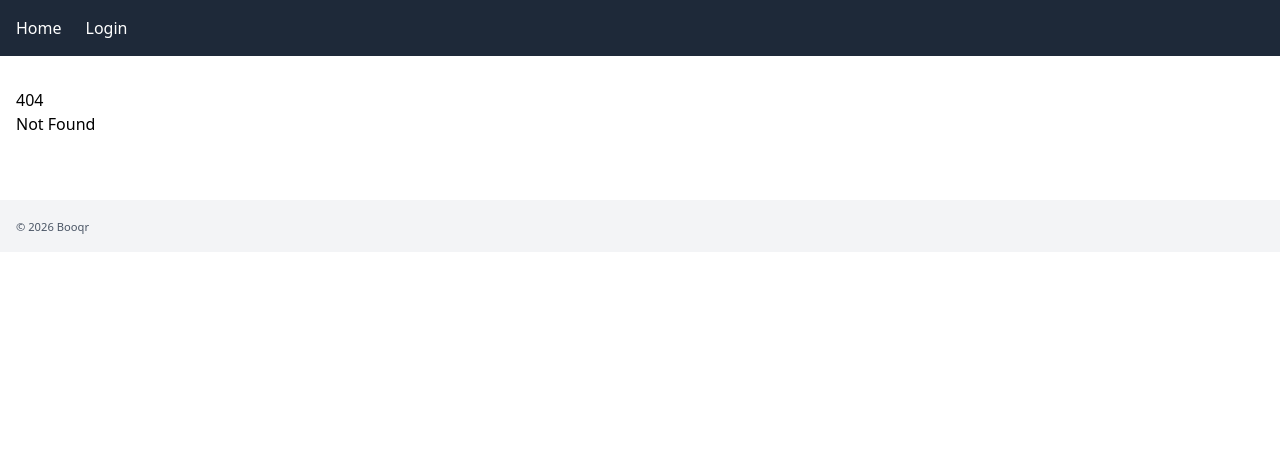
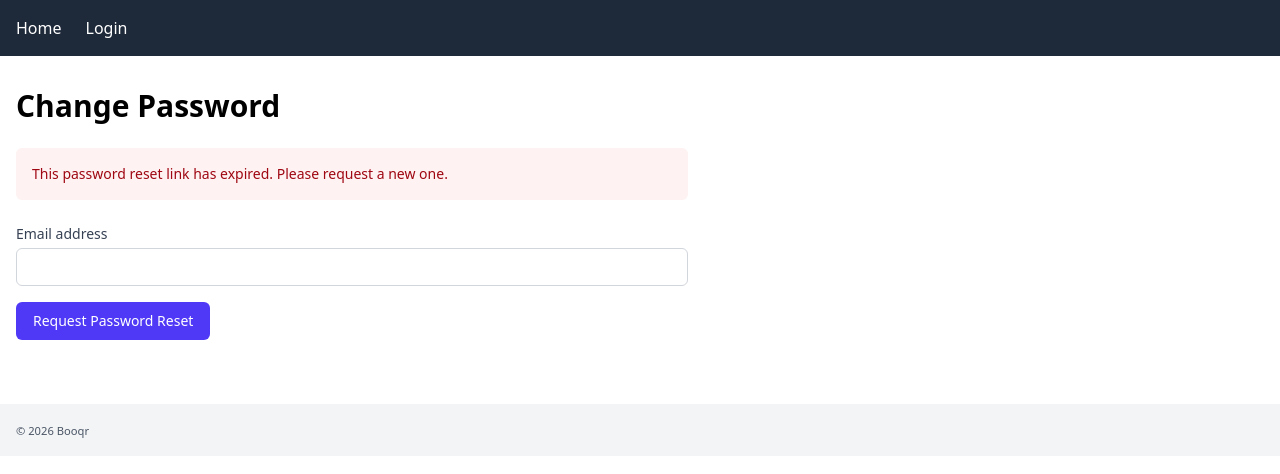
Before and after one commit to klinkby/booqr-app, a SvelteKit app: page /change-password in a window 1280 px wide. Before the commit this address had no page. Shown: the top 474 px of the page. Built offline with nearby package versions, Linux system fonts and the light colour scheme.

Commit message:
feat: password change

```diff
--- /dev/null
+++ b/src/routes/change-password/+page.svelte
@@ -0,0 +1,114 @@
+<script>
+	import { Form, PasswordReset } from '$lib';
+	import { goto } from '$app/navigation';
+	import { page } from '$app/stores';
+
+	let password = $state('');
+	let confirmPassword = $state('');
+	let error = $state(null);
+	let loading = $state(false);
+
+	const passwordPattern = /^(?=(.*[0-9]))(?=.*[!@#$%^&*()\[\]{}\-_+=~`|:;"'<>,./?])(?=.*[a-z])(?=(.*[A-Z])).{8,}$/;
+
+	let expires = $derived($page.url.searchParams.get('expires'));
+
+	let expired = $derived(() => {
+		if (!expires) return true;
+		return new Date(expires + 'Z') <= new Date();
+	});
+
+	async function handleSubmit() {
+		error = null;
+
+		if (password !== confirmPassword) {
+			error = 'Passwords do not match.';
+			return;
+		}
+
+		if (!passwordPattern.test(password)) {
+			error = 'Password must be at least 8 characters and include uppercase, lowercase, a number, and a special character.';
+			return;
+		}
+
+		loading = true;
+		try {
+			const query = $page.url.search;
+			const response = await fetch(`/api/users/change-password${query}`, {
+				method: 'POST',
+				headers: { 'Content-Type': 'application/json' },
+				body: JSON.stringify({ password }),
+			});
+
+			if (!response.ok) {
+				if (response.status === 400) {
+					throw new Error('Invalid or expired password reset link.');
+				}
+				throw new Error('Failed to change password. Please try again.');
+			}
+
+			password = '';
+			confirmPassword = '';
+			await goto('/login');
+		} catch (err) {
+			if (import.meta.env.DEV) {
+				console.error('Failed to change password:', err);
+			}
+			error = err.message || 'Failed to change password. Please try again.';
+		} finally {
+			loading = false;
+		}
+	}
+</script>
+
+<div>
+	<h1 class="text-3xl font-bold mb-6">Change Password</h1>
+
+	<div class="max-w-2xl">
+		{#if expired()}
+			<div role="alert" class="rounded-md bg-red-50 p-4 mb-6">
+				<p class="text-sm text-red-800">This password reset link has expired. Please request a new one.</p>
+			</div>
+			<PasswordReset />
+		{:else}
+			<Form
+				legend="Change your password"
+				{error}
+				{loading}
+				submitLabel="Change Password"
+				onsubmit={handleSubmit}
+			>
+				<div>
+					<label for="password" class="block text-sm font-medium text-gray-700 mb-1">
+						New password
+					</label>
+					<input
+						id="password"
+						name="password"
+						type="password"
+						required
+						minlength="8"
+						autocomplete="new-password"
+						bind:value={password}
+						class="block w-full px-3 py-2 border border-gray-300 rounded-md focus:outline-none focus:ring-indigo-500 focus:border-indigo-500 sm:text-sm"
+					/>
+				</div>
+
+				<div>
+					<label for="confirm-password" class="block text-sm font-medium text-gray-700 mb-1">
+						Confirm new password
+					</label>
+					<input
+						id="confirm-password"
+						name="confirm-password"
+						type="password"
+						required
+						minlength="8"
+						autocomplete="new-password"
+						bind:value={confirmPassword}
+						class="block w-full px-3 py-2 border border-gray-300 rounded-md focus:outline-none focus:ring-indigo-500 focus:border-indigo-500 sm:text-sm"
+					/>
+				</div>
+			</Form>
+		{/if}
+	</div>
+</div>
```
